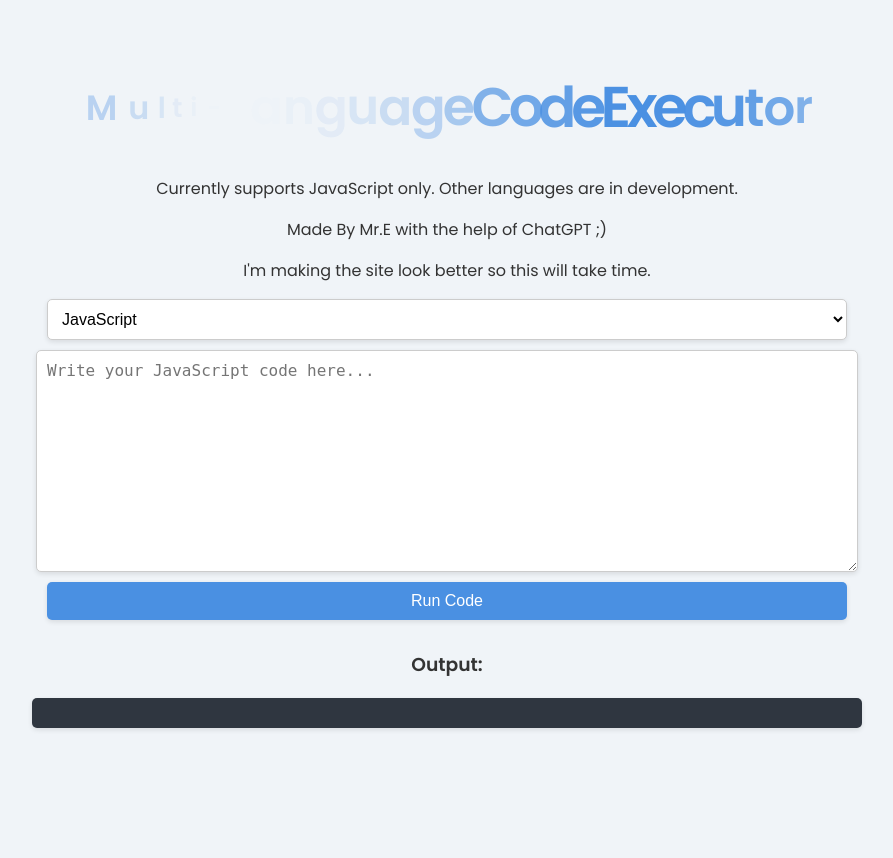
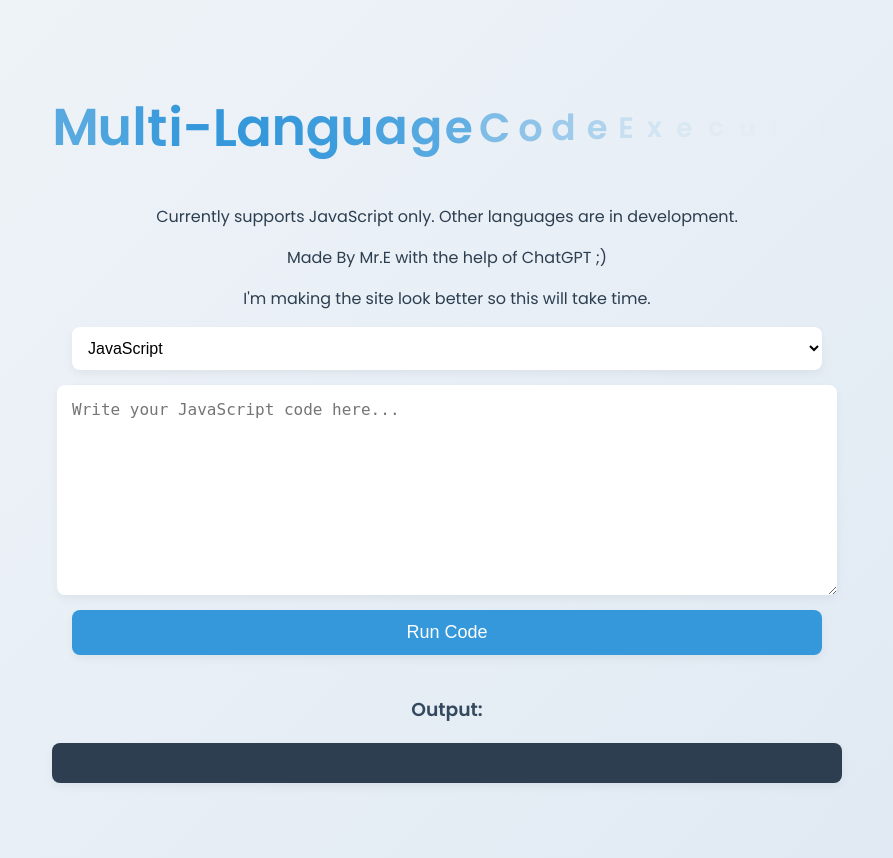
Before and after one commit to GYATSD/333, a PHP site: page / in a window 1280 px wide. Shown: the whole page, without its empty margins (193-1086 px from the left). Before the commit the page ends 730 px from the top, so only its background shows below. Run offline with PHP 8.4, Linux system fonts and the light colour scheme.

Commit message:
Update styles.css

```diff
--- a/styles.css
+++ b/styles.css
@@ -1,82 +1,96 @@
 body {
     font-family: 'Poppins', sans-serif;
-    background-color: #f0f4f8;
-    color: #333;
+    background: linear-gradient(135deg, #f0f4f8, #dfe9f3);
+    color: #2c3e50;
     margin: 0;
     padding: 20px;
 }
 
 h1 {
     text-align: center;
-    color: #4A90E2;
+    color: #3498db;
     font-size: 48px;
+    letter-spacing: 2px;
+    margin-bottom: 40px;
 }
 
 textarea, select, button, pre {
     width: 100%;
-    max-width: 800px;
-    margin: 10px auto;
+    max-width: 750px;
+    margin: 15px auto;
     display: block;
 }
 
 textarea {
-    height: 200px;
-    padding: 10px;
+    height: 180px;
+    padding: 15px;
     font-size: 16px;
-    border: 1px solid #ccc;
-    border-radius: 5px;
+    border: none;
+    border-radius: 8px;
     background-color: #fff;
-    box-shadow: 0 2px 5px rgba(0, 0, 0, 0.1);
+    box-shadow: 0 4px 10px rgba(0, 0, 0, 0.05);
     resize: vertical;
+    transition: box-shadow 0.3s ease;
+}
+
+textarea:focus {
+    box-shadow: 0 6px 15px rgba(52, 152, 219, 0.3);
 }
 
 select {
-    padding: 10px;
+    padding: 12px;
     font-size: 16px;
-    border: 1px solid #ccc;
-    border-radius: 5px;
+    border: none;
+    border-radius: 8px;
     background-color: #fff;
-    box-shadow: 0 2px 5px rgba(0, 0, 0, 0.1);
+    box-shadow: 0 4px 10px rgba(0, 0, 0, 0.05);
+    transition: box-shadow 0.3s ease;
+}
+
+select:focus {
+    box-shadow: 0 6px 15px rgba(52, 152, 219, 0.3);
 }
 
 button {
-    padding: 10px 20px;
-    font-size: 16px;
+    padding: 12px 25px;
+    font-size: 18px;
     color: #fff;
-    background-color: #4A90E2;
+    background-color: #3498db;
     border: none;
-    border-radius: 5px;
+    border-radius: 8px;
     cursor: pointer;
-    transition: background-color 0.3s ease;
-    box-shadow: 0 2px 5px rgba(0, 0, 0, 0.1);
+    transition: background-color 0.3s ease, box-shadow 0.3s ease;
+    box-shadow: 0 4px 10px rgba(0, 0, 0, 0.05);
 }
 
 button:hover {
-    background-color: #357ABD;
+    background-color: #2980b9;
+    box-shadow: 0 6px 15px rgba(52, 152, 219, 0.3);
 }
 
 pre {
-    background-color: #2f3640;
-    color: #fff;
-    padding: 15px;
-    border-radius: 5px;
+    background-color: #2c3e50;
+    color: #ecf0f1;
+    padding: 20px;
+    border-radius: 8px;
     white-space: pre-wrap;
     word-wrap: break-word;
-    box-shadow: 0 2px 5px rgba(0, 0, 0, 0.1);
+    box-shadow: 0 4px 10px rgba(0, 0, 0, 0.05);
 }
 
 .container {
     max-width: 900px;
     margin: 0 auto;
-    padding: 20px;
+    padding: 40px;
     text-align: center;
 }
 
 h3 {
-    margin-top: 30px;
+    margin-top: 40px;
+    color: #34495e;
 }
 
-/* Add styles for animated title */
+/* Animated title */
 .animated-title {
     display: inline-block;
 }
@@ -84,11 +98,11 @@
 .letter {
     display: inline-block;
     opacity: 0;
-    animation: fade-color 3s infinite ease-in-out;
+    animation: fade-color 4s infinite ease-in-out;
 }
 
 @keyframes fade-color {
     0% { opacity: 0; transform: scale(0.5); }
-    50% { opacity: 1; transform: scale(1.2); }
+    50% { opacity: 1; transform: scale(1.1); }
     100% { opacity: 0; transform: scale(1); }
 }
```
